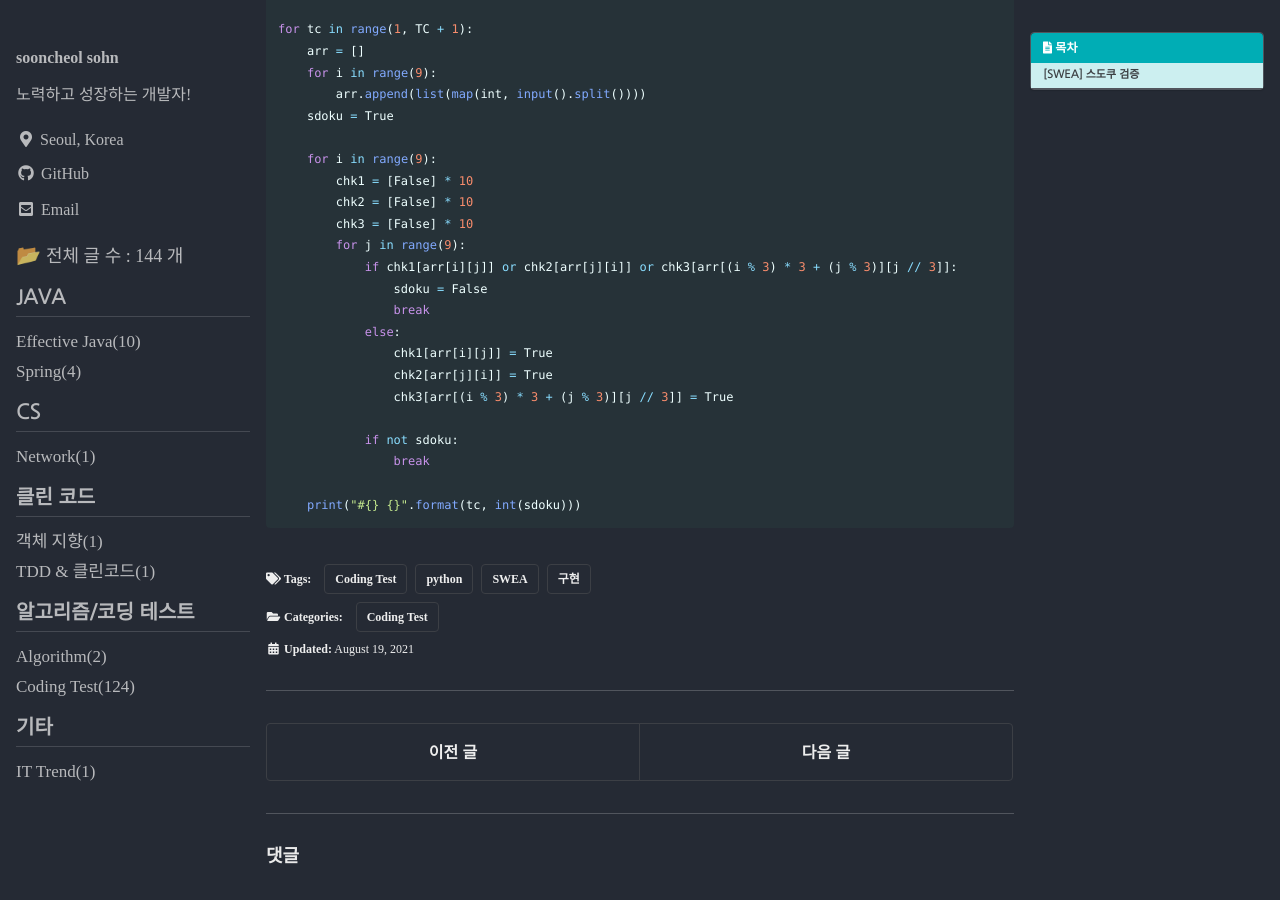
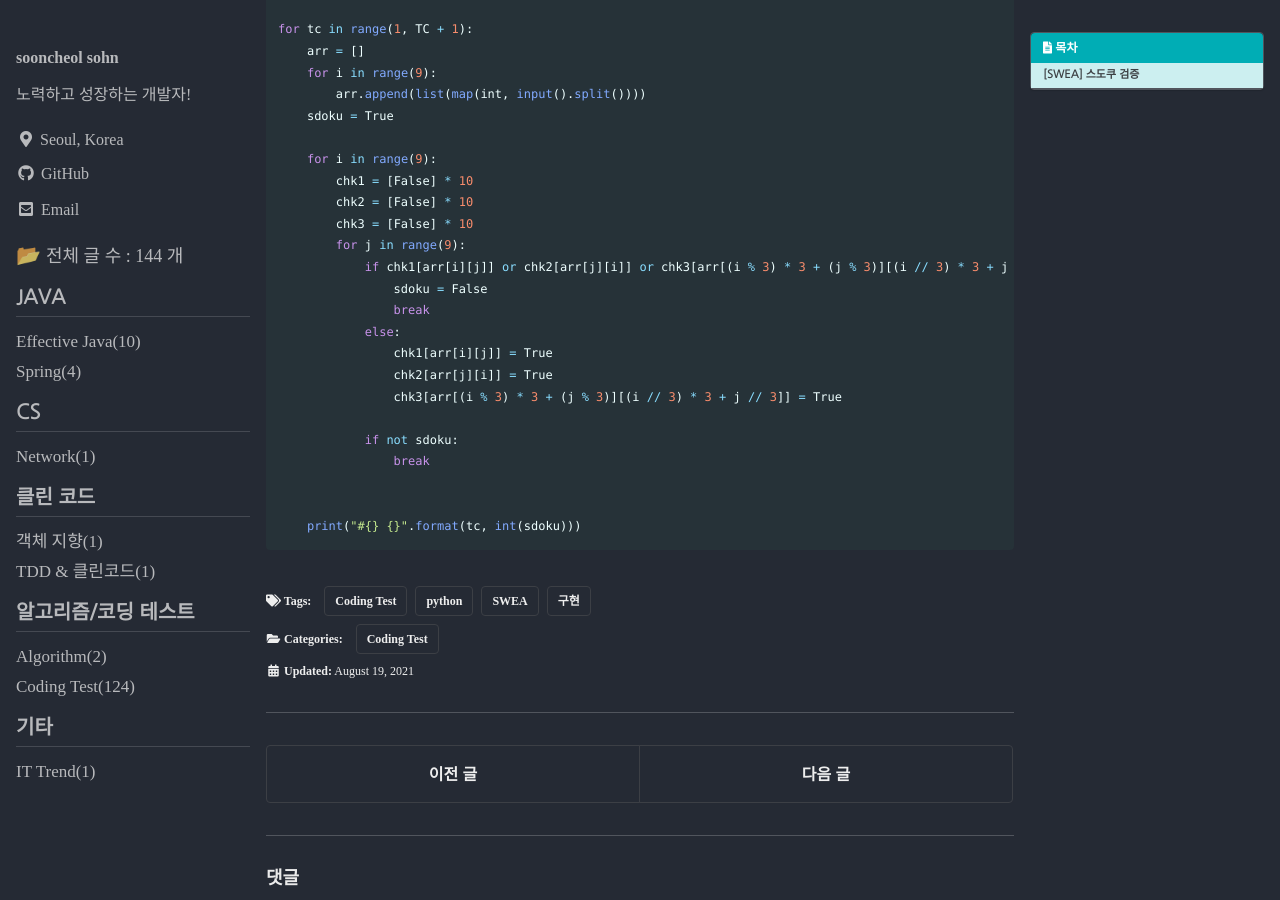
Before and after one commit to punsoo/punsoo.github.io, a Jekyll site: the page built from _posts/Coding-Test/2021-08-19-SWEA-스도쿠 검증.md, in a window 1280 px wide and 900 px high, scrolled down 311 px. Built offline with Jekyll 4.4.1, drawn with Linux system fonts in a browser that asks for light colours; cached includes are drawn as plain includes; some web fonts are replaced; comment, search, counter and statistics services are not loaded; part of the change alters nothing that is shown.

Commit message:
SWEA 스도쿠 검증 풀이 수정

````diff
--- a/_posts/Coding-Test/2021-08-19-SWEA-스도쿠 검증.md
+++ b/_posts/Coding-Test/2021-08-19-SWEA-스도쿠 검증.md
@@ -40,16 +40,17 @@ for tc in range(1, TC + 1):
         chk2 = [False] * 10
         chk3 = [False] * 10
         for j in range(9):
-            if chk1[arr[i][j]] or chk2[arr[j][i]] or chk3[arr[(i % 3) * 3 + (j % 3)][j // 3]]:
+            if chk1[arr[i][j]] or chk2[arr[j][i]] or chk3[arr[(i % 3) * 3 + (j % 3)][(i // 3) * 3 + j // 3]]:
                 sdoku = False
                 break
             else:
                 chk1[arr[i][j]] = True
                 chk2[arr[j][i]] = True
-                chk3[arr[(i % 3) * 3 + (j % 3)][j // 3]] = True
+                chk3[arr[(i % 3) * 3 + (j % 3)][(i // 3) * 3 + j // 3]] = True
 
             if not sdoku:
                 break
 
+
     print("#{} {}".format(tc, int(sdoku)))
 ```
````
